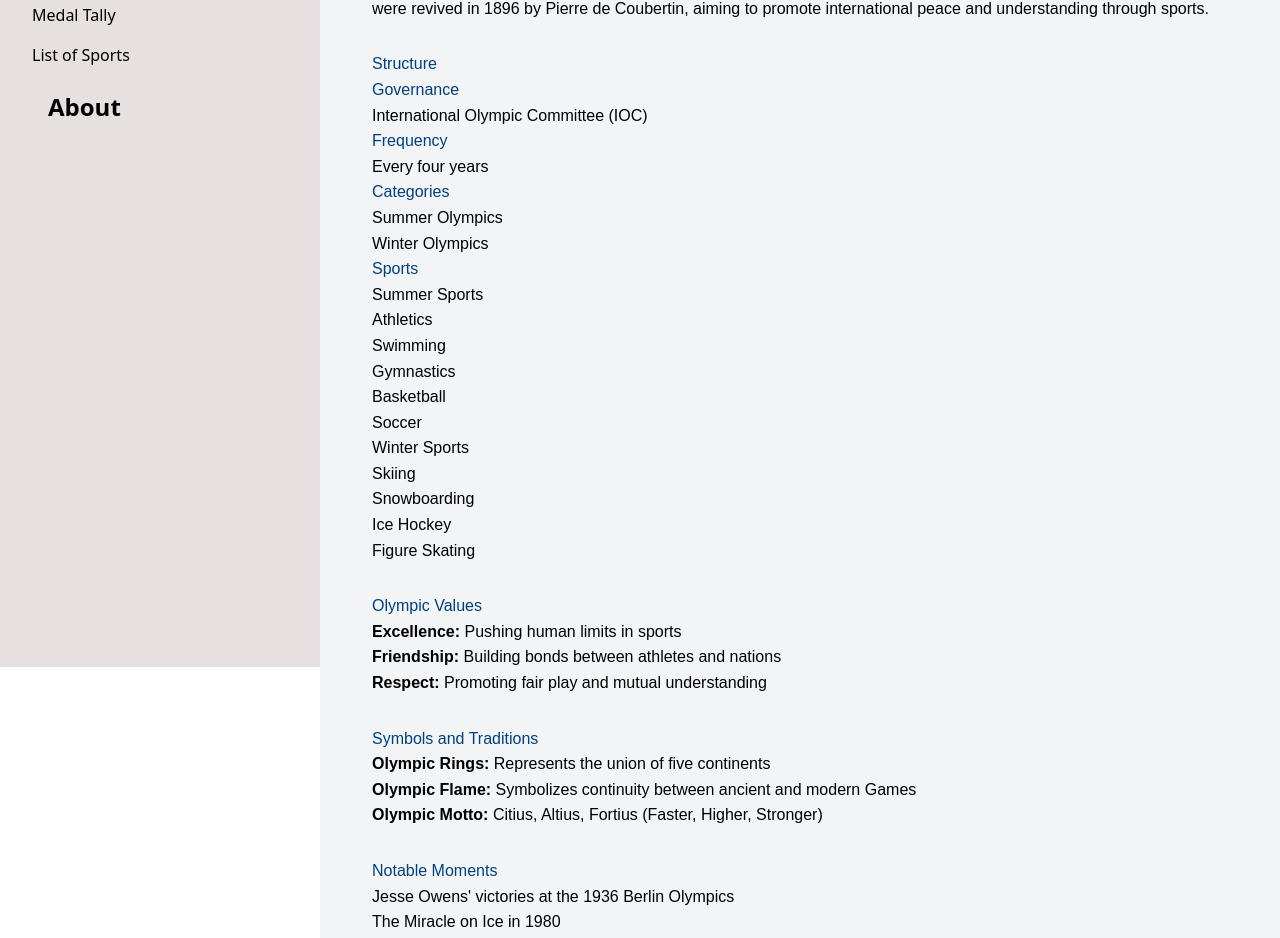
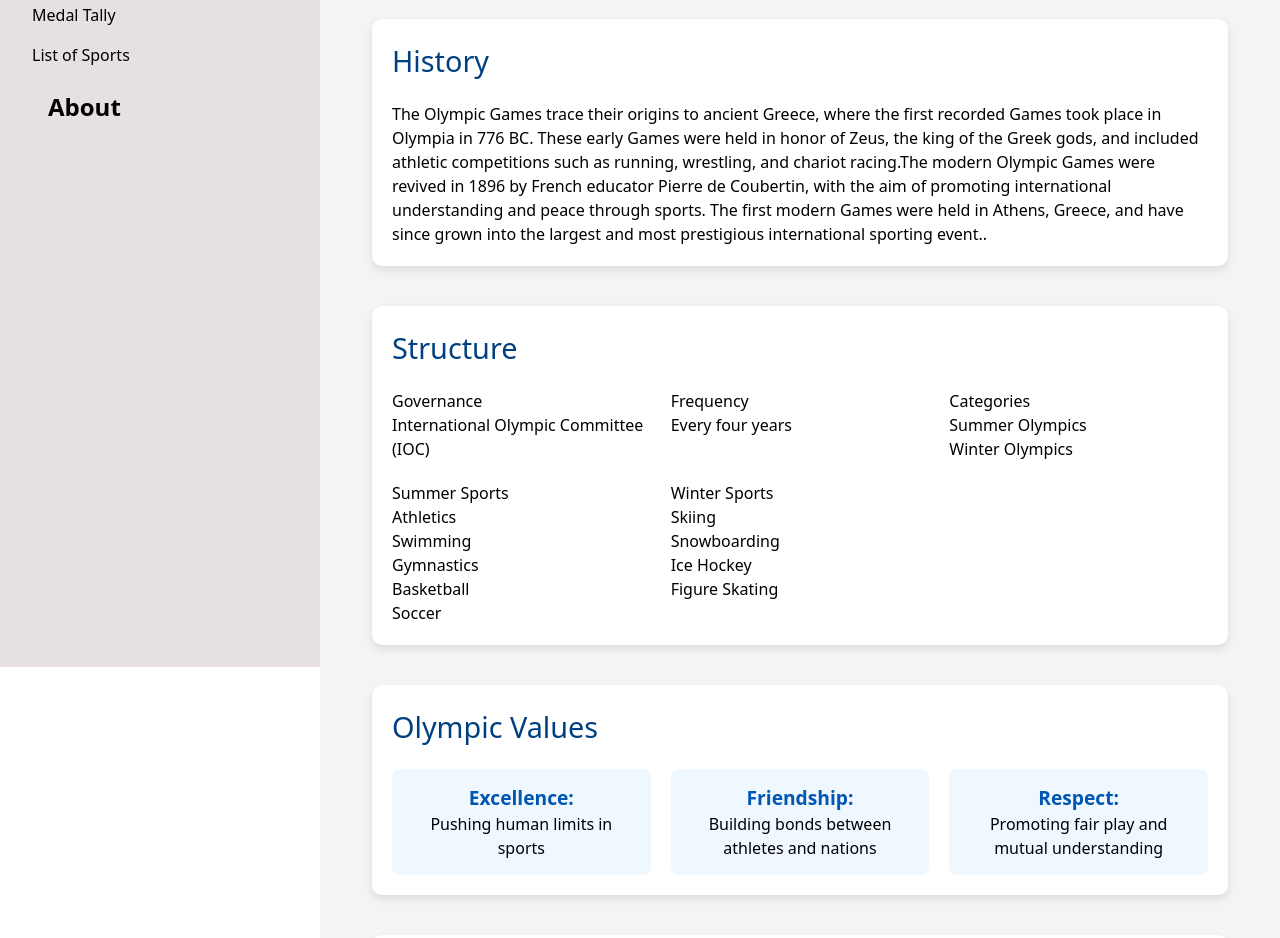
Before and after one commit to chartchai-class/project-2-peanut-butter-and-jelly-frontend, a Vue app: page /about in a window 1280 px wide. Shown: the part 133-1071 px from the top of the page. Built offline with nearby package versions, Linux system fonts and the light colour scheme.

Commit message:
design about page

```diff
--- a/src/views/Aboutview.vue
+++ b/src/views/Aboutview.vue
@@ -1,63 +1,79 @@
+<!-- eslint-disable vue/multi-word-component-names -->
 <template>
   <div class="olympic-games">
-    <h1>Introduction to the Olympic Games</h1>
+    <h1 class="main-title">Introduction to the Olympic Games</h1>
 
     <!-- History Section -->
-    <section>
-      <h2>History</h2>
+    <section class="history section-card">
+      <h2 class="section-title">History</h2>
       <p>{{ history }}</p>
     </section>
 
     <!-- Structure Section -->
-    <section>
-      <h2>Structure</h2>
+    <section class="structure section-card">
+      <h2 class="section-title">Structure</h2>
+
+      <div class="structure-grid">
+        <div>
           <h3>Governance</h3>
           <p>{{ structure.governance }}</p>
+        </div>
 
+        <div>
           <h3>Frequency</h3>
           <p>{{ structure.frequency }}</p>
+        </div>
 
+        <div>
           <h3>Categories</h3>
           <ul>
             <li v-for="category in structure.categories" :key="category">{{ category }}</li>
           </ul>
+        </div>
 
-      <h3>Sports</h3>
-      <div v-for="(sports, season) in structure.sports" :key="season">
-        <h4>{{ season }} Sports</h4>
+        <div>
+          <h3>Summer Sports</h3>
           <ul>
-          <li v-for="sport in sports" :key="sport">{{ sport }}</li>
+            <li v-for="sport in structure.sports.Summer" :key="sport">{{ sport }}</li>
           </ul>
+        </div>
+
+        <div>
+          <h3>Winter Sports</h3>
+          <ul>
+            <li v-for="sport in structure.sports.Winter" :key="sport">{{ sport }}</li>
+          </ul>
+        </div>
       </div>
     </section>
 
     <!-- Values Section -->
-    <section>
-      <h2>Olympic Values</h2>
-      <ul>
-        <li v-for="(description, value) in values" :key="value">
-          <strong>{{ value }}:</strong> {{ description }}
-        </li>
-      </ul>
+    <section class="values section-card">
+      <h2 class="section-title">Olympic Values</h2>
+      <div class="values-grid">
+        <div v-for="(description, value) in values" :key="value" class="value-card">
+          <strong>{{ value }}:</strong>
+          <p>{{ description }}</p>
+        </div>
+      </div>
     </section>
 
     <!-- Symbols Section -->
-    <section>
-      <h2>Symbols and Traditions</h2>
-      <ul>
-        <li v-for="(description, symbol) in symbols" :key="symbol">
-          <strong>{{ symbol }}:</strong> {{ description }}
-        </li>
-      </ul>
+    <section class="symbols section-card">
+      <h2 class="section-title">Symbols and Traditions</h2>
+      <div class="symbols-grid">
+        <div v-for="(description, symbol) in symbols" :key="symbol" class="symbol-card">
+          <strong>{{ symbol }}:</strong>
+          <p>{{ description }}</p>
+        </div>
+      </div>
     </section>
 
     <!-- Notable Moments Section -->
-    <section>
-      <h2>Notable Moments</h2>
-      <ul>
-        <li v-for="moment in notableMoments" :key="moment">
-          {{ moment }}
-        </li>
+    <section class="moments section-card">
+      <h2 class="section-title">Notable Moments</h2>
+      <ul class="moments-list">
+        <li v-for="moment in notableMoments" :key="moment">{{ moment }}</li>
       </ul>
     </section>
   </div>
@@ -68,8 +84,9 @@
   data() {
     return {
       history: `
-        The Olympic Games trace their origins to ancient Greece, where the first recorded Games took place in 776 BC.
-        They were revived in 1896 by Pierre de Coubertin, aiming to promote international peace and understanding through sports.
+            The Olympic Games trace their origins to ancient Greece, where the first recorded Games took place in Olympia in 776 BC. These early Games were held in honor of Zeus, the king of the Greek gods,
+        and included athletic competitions such as running, wrestling, and chariot racing.The modern Olympic Games were revived in 1896 by French educator Pierre de Coubertin, with the aim of promoting international
+        understanding and peace through sports. The first modern Games were held in Athens, Greece, and have since grown into the largest and most prestigious international sporting event..
       `,
       structure: {
         governance: "International Olympic Committee (IOC)",
@@ -101,17 +118,83 @@
 </script>
 
 <style scoped>
+/* General Styles */
+body {
+  font-family: 'Poppins', sans-serif;
+  background-color: #f9f9f9;
+  color: #333;
+}
+
 .olympic-games {
-  font-family: Arial, sans-serif;
-  line-height: 1.6;
+  max-width: 1200px;
+  margin: 0 auto;
   padding: 20px;
 }
 
-h1, h2, h3 {
+.main-title {
+  text-align: center;
+  font-size: 2.5rem;
   color: #004080;
+  margin-bottom: 40px;
 }
 
-section {
-  margin-bottom: 30px;
+/* Section Styles */
+.section-card {
+  background: white;
+  padding: 20px;
+  border-radius: 10px;
+  box-shadow: 0 4px 8px rgba(0, 0, 0, 0.1);
+  margin-bottom: 40px;
+}
+
+.section-title {
+  color: #004080;
+  font-size: 1.8rem;
+  margin-bottom: 20px;
+}
+
+/* Grid for Structure, Values, and Symbols */
+.structure-grid, .values-grid, .symbols-grid {
+  display: grid;
+  grid-template-columns: repeat(auto-fit, minmax(250px, 1fr));
+  gap: 20px;
+}
+
+.value-card, .symbol-card {
+  background: #f0f8ff;
+  padding: 15px;
+  border-radius: 8px;
+  text-align: center;
+}
+
+.value-card strong, .symbol-card strong {
+  color: #0056b3;
+  font-size: 1.2rem;
+}
+
+.moments-list {
+  padding-left: 20px;
+}
+
+.moments-list li {
+  margin-bottom: 10px;
+  color: #0056b3;
+}
+
+/* Hover and interactive effects */
+.value-card:hover, .symbol-card:hover {
+  background-color: #e0f0ff;
+  transform: translateY(-5px);
+  transition: all 0.3s ease;
+}
+
+@media (max-width: 768px) {
+  .main-title {
+    font-size: 2rem;
+  }
+
+  .section-card {
+    padding: 15px;
+  }
 }
 </style>
```
Lines whose indentation alone changed are shown as unchanged.
